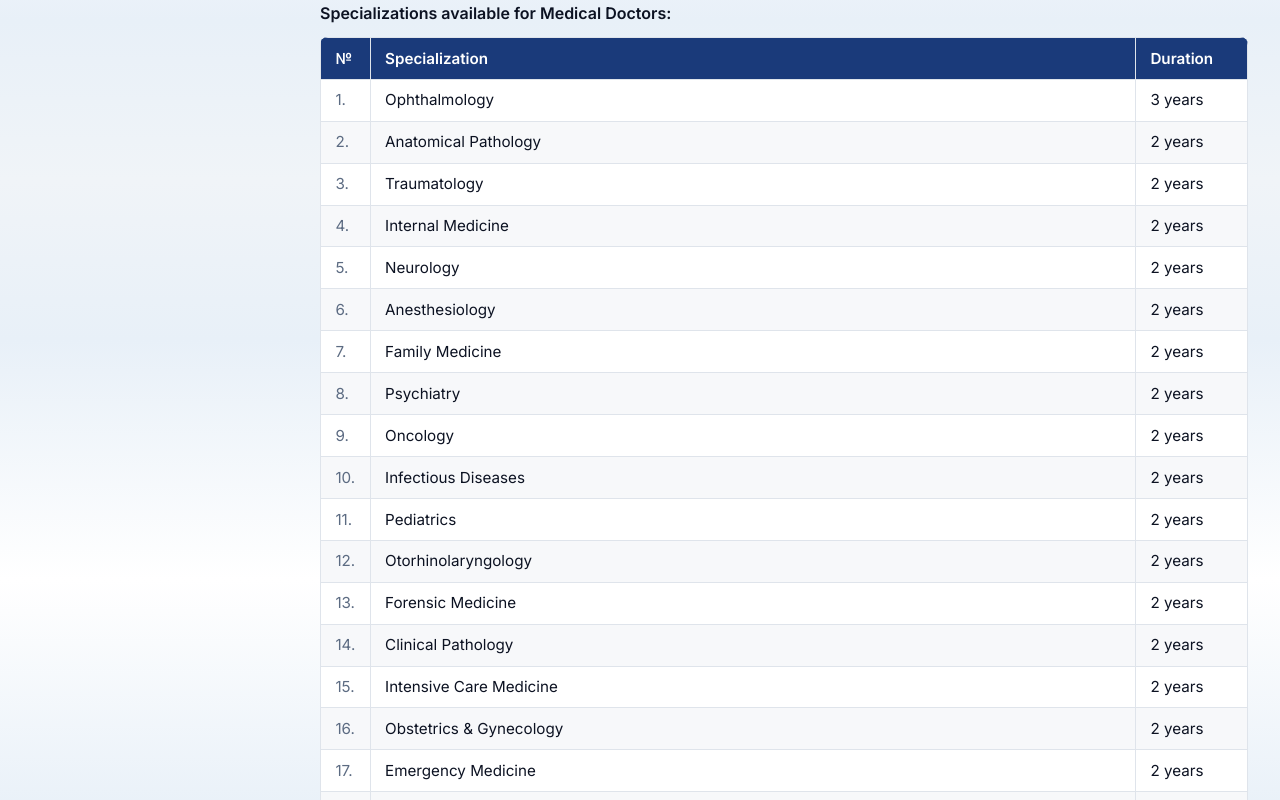
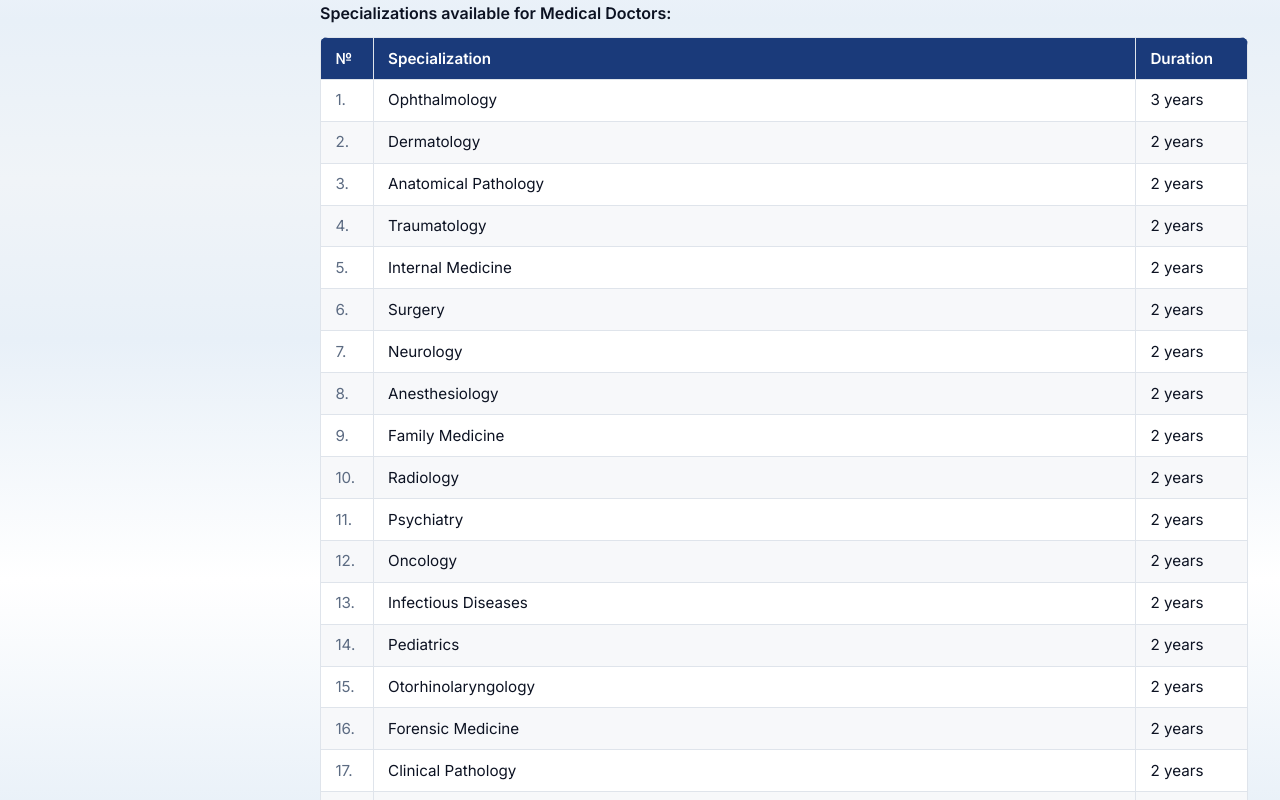
Before and after one commit to tumee0005hub/graduateschool, a Next.js app: page /en/training-centers/postgraduate in a window 1280 px wide. Shown: the part 2620-3420 px from the top of the page. Built offline with nearby package versions, Linux system fonts and the light colour scheme; no server answers; the database is empty.

Commit message:
Update postgraduate-center.ts
Дутуу 3 чиглэлийг нэмэв

```diff
--- a/src/data/postgraduate-center.ts
+++ b/src/data/postgraduate-center.ts
@@ -24,6 +24,10 @@ export const basicSpecializations: SpecializationGroup[] = [
         duration: { mn: "3 жил", en: "3 years" },
       },
       {
+        name: { mn: "Арьс судлал", en: "Dermatology" },
+        duration: { mn: "2 жил", en: "2 years" },
+      },
+        {
         name: { mn: "Анатомийн эмгэг судлал", en: "Anatomical Pathology" },
         duration: { mn: "2 жил", en: "2 years" },
       },
@@ -36,6 +40,10 @@ export const basicSpecializations: SpecializationGroup[] = [
         duration: { mn: "2 жил", en: "2 years" },
       },
       {
+        name: { mn: "Мэс засал судлал", en: "Surgery" },
+        duration: { mn: "2 жил", en: "2 years" },
+      },
+       {
         name: { mn: "Мэдрэл судлал", en: "Neurology" },
         duration: { mn: "2 жил", en: "2 years" },
       },
@@ -45,6 +53,10 @@ export const basicSpecializations: SpecializationGroup[] = [
       },
       {
         name: { mn: "Өрхийн анагаах ухаан судлал", en: "Family Medicine" },
+        duration: { mn: "2 жил", en: "2 years" },
+      },
+      {
+        name: { mn: "Дүрс оношилгоо судлал", en: "Radiology" },
         duration: { mn: "2 жил", en: "2 years" },
       },
       {
```
